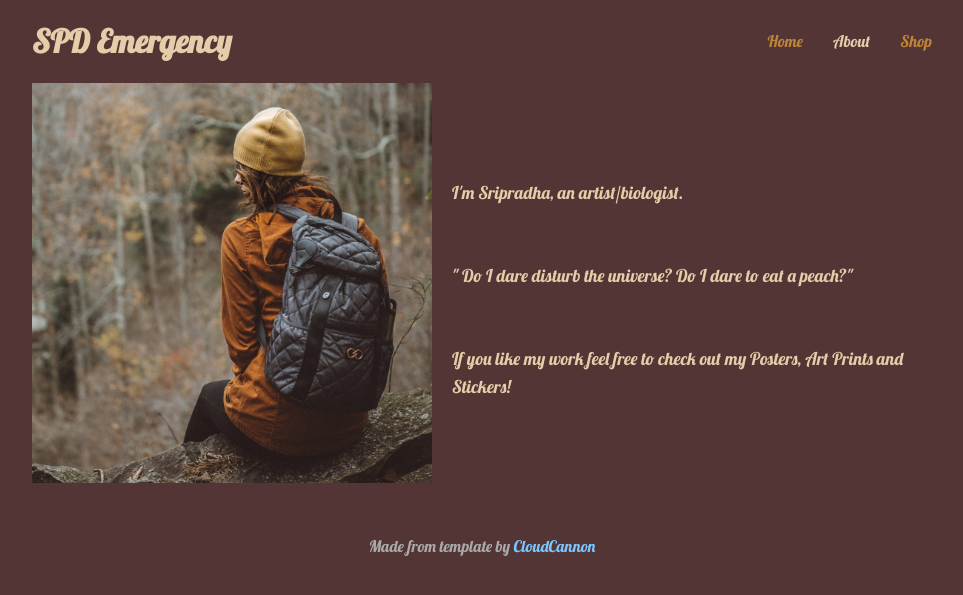
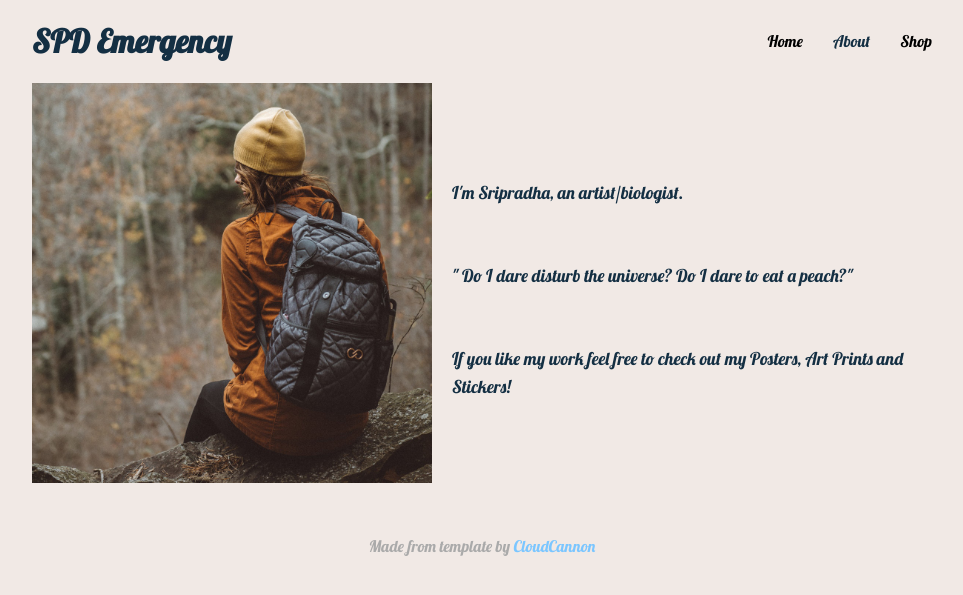
Before and after one commit to spdemergency/spdemergency.github.io, a Jekyll site: the page built from about.html, in a window 1280 px wide. Shown: the top 595 px of the page, without its empty margins (158-1121 px from the left). Built offline with Jekyll 4.4.1, drawn with Linux system fonts in a browser that asks for light colours.

Commit message:
Update variables.scss

```diff
--- a/_sass/variables.scss
+++ b/_sass/variables.scss
@@ -4,7 +4,7 @@ $mid-point: "(min-width: 750px)";
 $desktop: "(min-width: 900px)";
 
 // Colors
-$background: #533535;
-$color: #E6CCA9;
+$background: #F1E9E5;
+$color: #142F43;
 $link-color: #7bc6ff;
 $offset: 30px;
```
